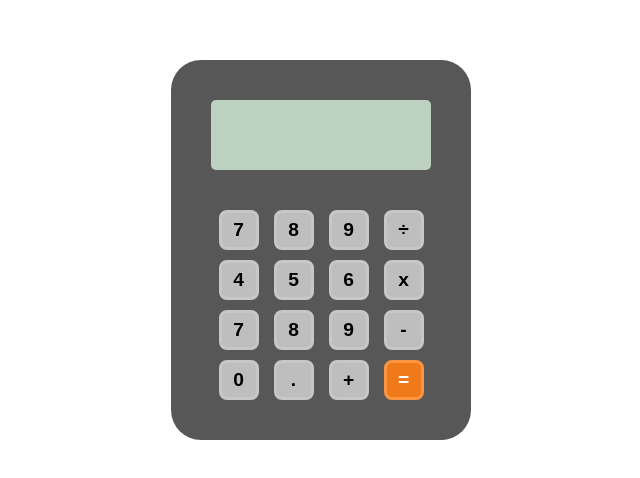
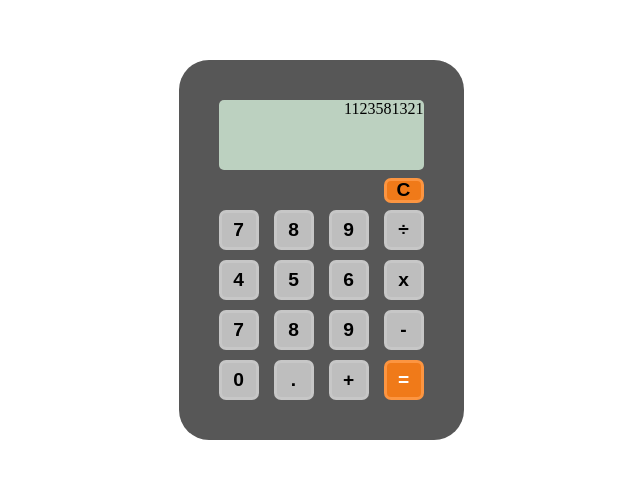
Before and after one commit to Gandalf50/TOP-project--calculator, a plain HTML site: page index.html in a window 1280 px wide. Shown: the part 150-628 px from the top of the page, without its empty margins (319-959 px from the left). Drawn offline with Linux system fonts and the light colour scheme.

Commit message:
Add clear button

```diff
--- a/index.html
+++ b/index.html
@@ -11,7 +11,10 @@
 <body>
 
     <div id="preview">
-        <div id="screen"></div>
+        <div id="screen">1123581321</div>
+        <div id="clear">
+            <button id="clearBtn">C</button>
+        </div>
         <div id="keys">
             <div class="first row">
                 <button id="7">7</button>
--- a/styles.css
+++ b/styles.css
@@ -9,7 +9,7 @@ body {
 
 #preview {
     background-color: #575757;
-    width: 220px;
+    width: 205px;
     height: 300px;
     padding: 40px;
     display: flex;
@@ -24,6 +24,7 @@ body {
     height: 70px;
     background-color: #BCD1C0;
     border-radius: 5px;
+    text-align: right;
 }
 
 button {
@@ -31,25 +32,44 @@ button {
     aspect-ratio: 1;
     background-color: #bebebe;
     border: solid #c7c7c7;
-    border-radius: 20%;
+    border-radius: 7px;
     font-weight: 900;
     font-size: larger;
     margin: 0px;
 }
 
 #keys {
+    width: 100%;
     display: flex;
     flex-direction: column;
     gap: 10px;
 }
 
 .row {
+    width: 100%;
     display: flex;
+    align-items: stretch;
+    justify-content: space-between;
     gap: 15px;
 }
 
-#equal {
+#equal, #clearBtn{
     background-color: rgb(240, 122, 25);
     border: solid rgb(252, 149, 65);
     color: white;
 }
+
+#clear {
+    width: 100%;
+    display: flex;
+    justify-content: right;
+}
+
+#clearBtn {
+    display: flex;
+    align-items: center;
+    justify-content: center;
+    height: 25px;
+    width: 40px;
+    color: black;
+}
```
